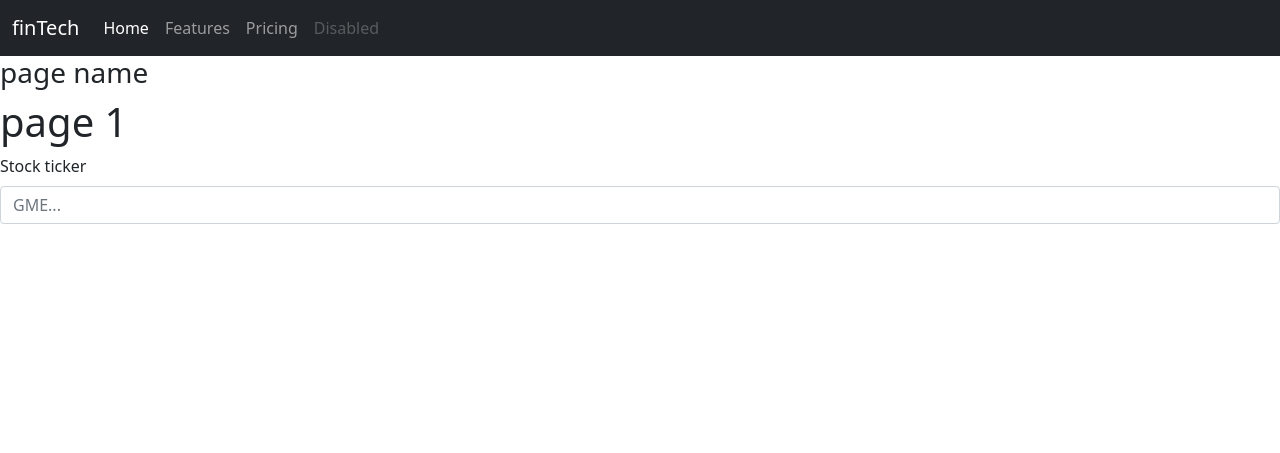
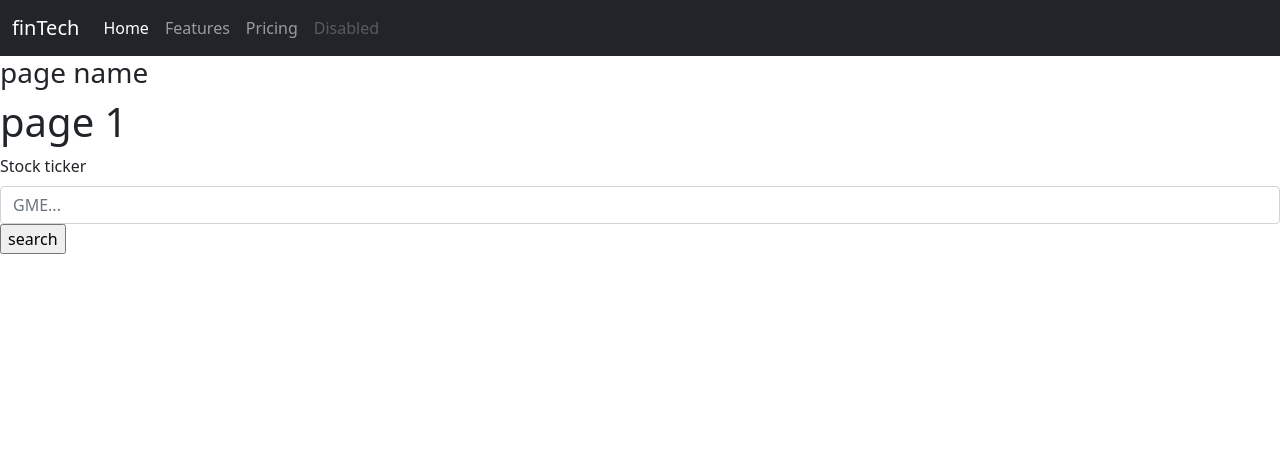
Before and after one commit to aguandstrika/FinWebApp, a Flask app: page / in a window 1280 px wide. Shown: the top 453 px of the page. Run offline with Flask 2, Linux system fonts and the light colour scheme.

Commit message:
json file

```diff
--- a/Desktop/FinWebApp/Templates/index.html
+++ b/Desktop/FinWebApp/Templates/index.html
@@ -4,8 +4,9 @@
 
 {% block bodyCon %}
 <h1>page 1 </h1>
-<div class="mb-3">
+<div class="mb-1" method="get">
     <label for="exampleFormControlInput1" class="form-label">Stock ticker</label>
     <input type="search" class="form-control" id="exampleFormControlInput1" placeholder="GME...">
+    <input type=submit value=search>
 </div>
 {% endblock %}
--- /dev/null
+++ b/Desktop/FinWebApp/getjson.js
@@ -0,0 +1 @@
+$.getjson('https://api.polygon.io/v1/meta/symbols/AAPL/company?&apiKey=fuckyou')
--- a/Desktop/FinWebApp/main.py
+++ b/Desktop/FinWebApp/main.py
@@ -1,12 +1,11 @@
-from flask import Flask, render_template
+from flask import Flask, render_template, request
 
 #create a flask instanc
 app = Flask(__name__)
 
 #create  a route decorator
-@app.route('/')
+@app.route('/', methods=["POST", "GET"])
 
-#@app.route('/home')
 #route to home page in template
 def index():
     return render_template("index.html")
```
